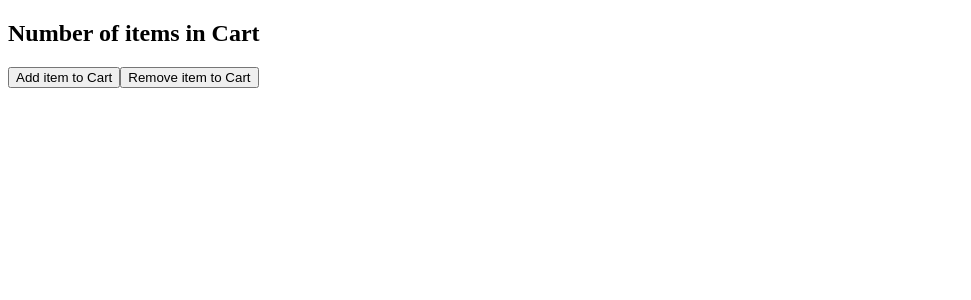
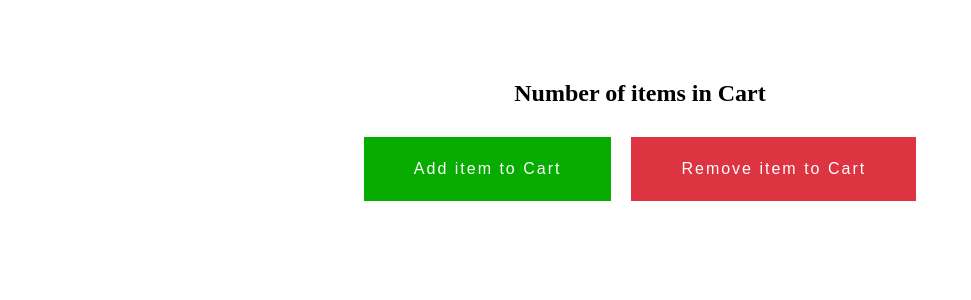
Before and after one commit to barbosadiego/redux, a React (Create React App) app: page / in a window 1280 px wide. Shown: the top 300 px of the page, without its empty margins (0-971 px from the left). Built offline with nearby package versions, Linux system fonts and the light colour scheme.

Commit message:
add syles to cart component

```diff
--- a/src/components/cart/Cart.jsx
+++ b/src/components/cart/Cart.jsx
@@ -6,7 +6,7 @@ const Cart = () => {
     <StyledCart>
       <h2>Number of items in Cart</h2>
       <Button>Add item to Cart</Button>
-      <Button>Remove item to Cart</Button>
+      <Button bgColor="red">Remove item to Cart</Button>
     </StyledCart>
   );
 };
--- a/src/components/cart/styles.js
+++ b/src/components/cart/styles.js
@@ -1,5 +1,27 @@
 import styled from 'styled-components';
 
-export const StyledCart = styled.div``;
+export const StyledCart = styled.div`
+  text-align: center;
+  margin-top: 10vh;
+`;
 
-export const Button = styled.button``;
+export const Button = styled.button`
+  margin: 10px;
+  font-size: 16px;
+  letter-spacing: 2px;
+  font-weight: 400;
+  color: #fff;
+  padding: 23px 50px;
+  text-align: center;
+  display: inline-block;
+  text-decoration: none;
+  border: 0px;
+  cursor: pointer;
+  background-color: ${({ bgColor }) =>
+    bgColor === 'red' ? 'rgb(221, 52, 66)' : 'rgb(6, 172, 0)'};
+
+  &:disabled {
+    background-color: rgb(193, 191, 191);
+    cursor: not-allowed;
+  }
+`;
```
